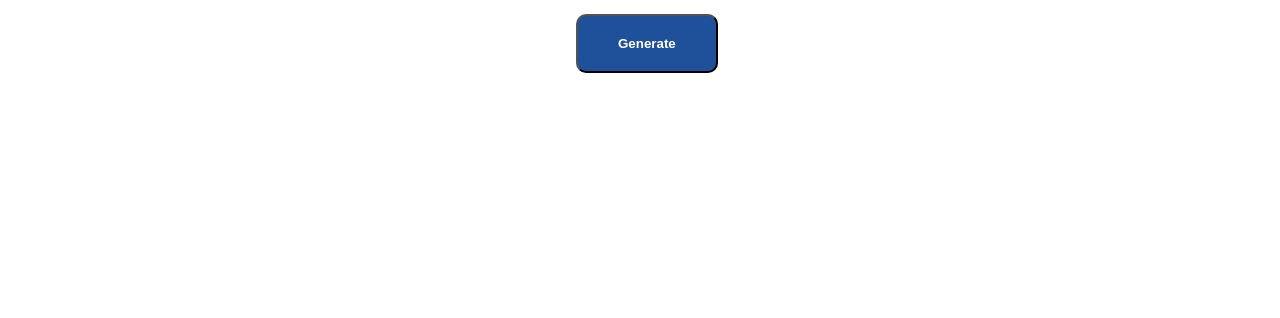
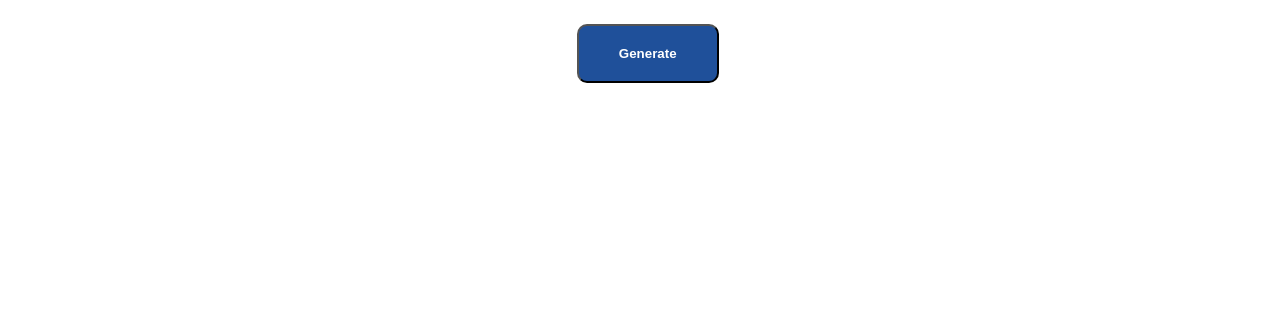
Before and after one commit to Siraj-Abdulkadir/QR-Code-Generator, a plain HTML site: page index.html in a window 1280 px wide. Shown: the part 482-800 px from the top of the page. Drawn offline with Linux system fonts and the light colour scheme.

Commit message:
fixed a bug

```diff
--- a/main.css
+++ b/main.css
@@ -1,10 +1,3 @@
-*{
-    box-sizing: border-box;
-    margin: 0;
-
-
-}
-
 .wellcomeText{
     font-size: 10rem;
     color:#1F509A;
```
